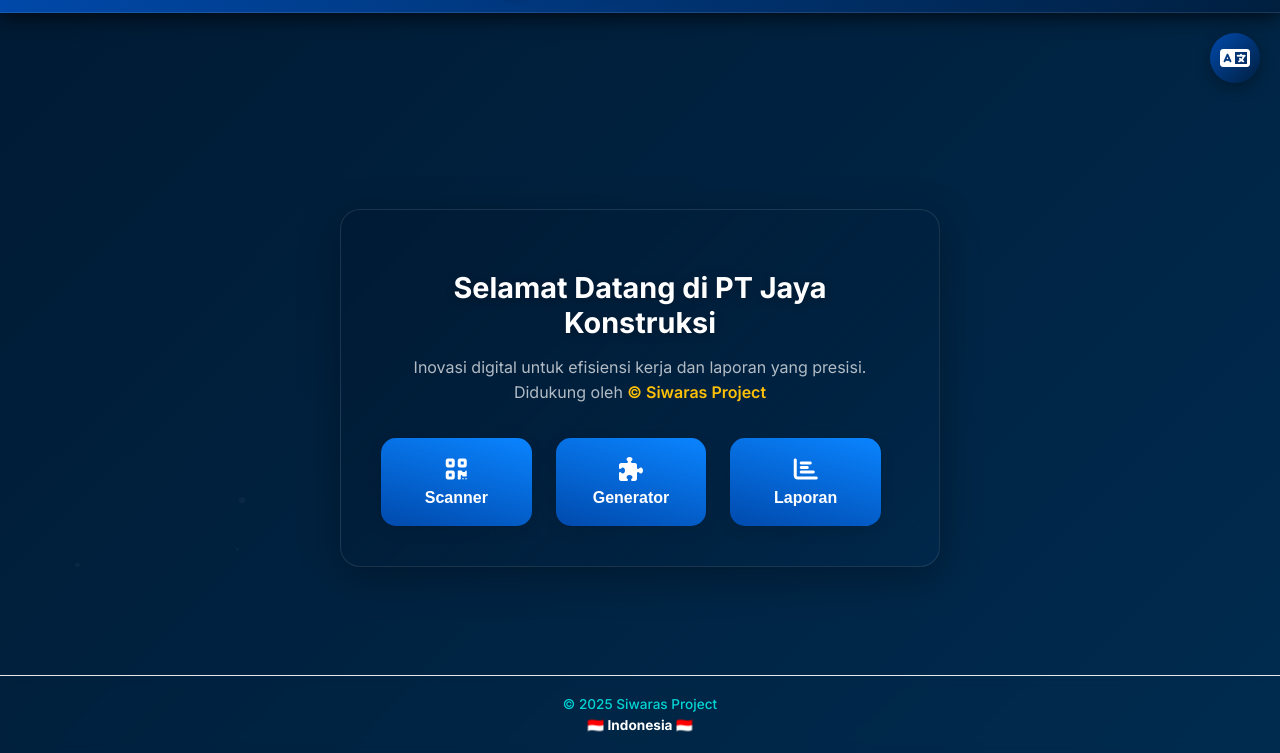
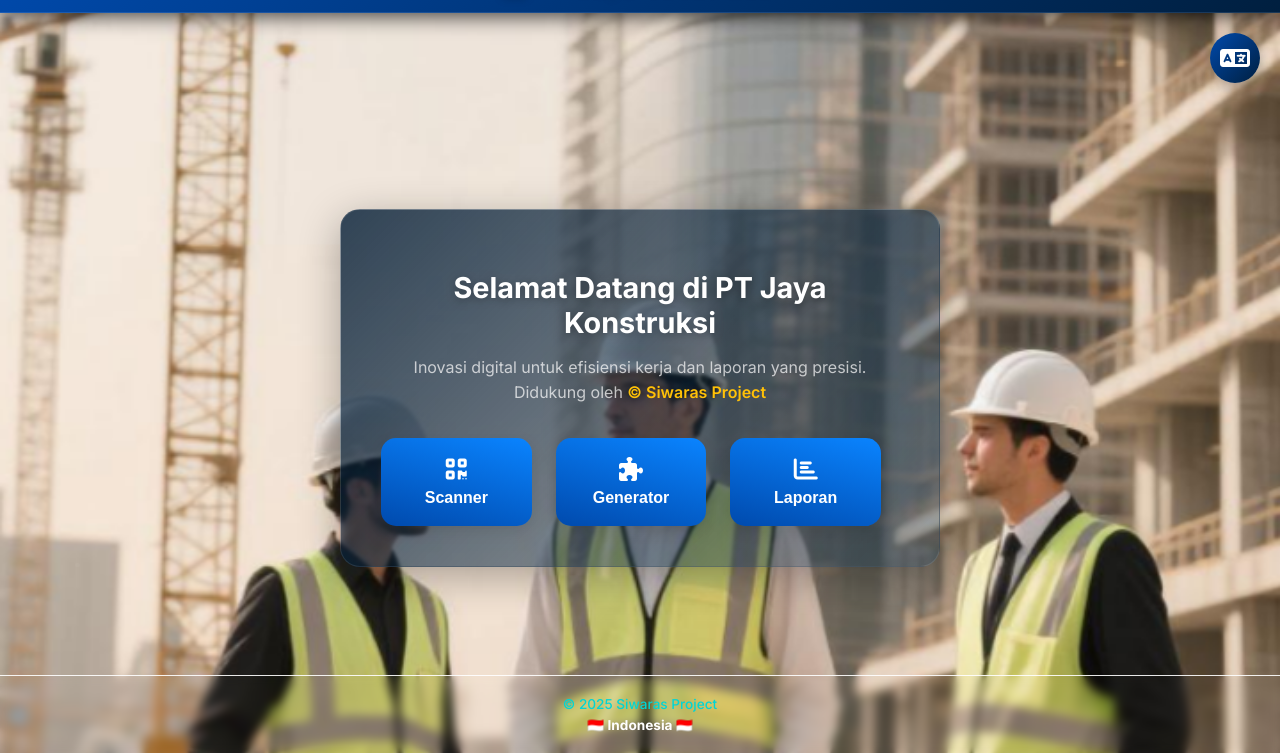
Before and after one commit to siwarasproject/Qr-office-, a plain HTML site: page index.html in a window 1280 px wide. Shown: the part 47-800 px from the top of the page. Drawn offline with Linux system fonts and the light colour scheme.

Commit message:
Add files via upload

```diff
--- a/index.html
+++ b/index.html
@@ -51,7 +51,7 @@
       left: 0;
       width: 100%;
       height: 100%;
-      background: url('assets/w2.png') center/cover no-repeat fixed;
+      background: url('w2.png') center/cover no-repeat fixed;
       opacity: 1.1;
       z-index: -1;
     }
```
